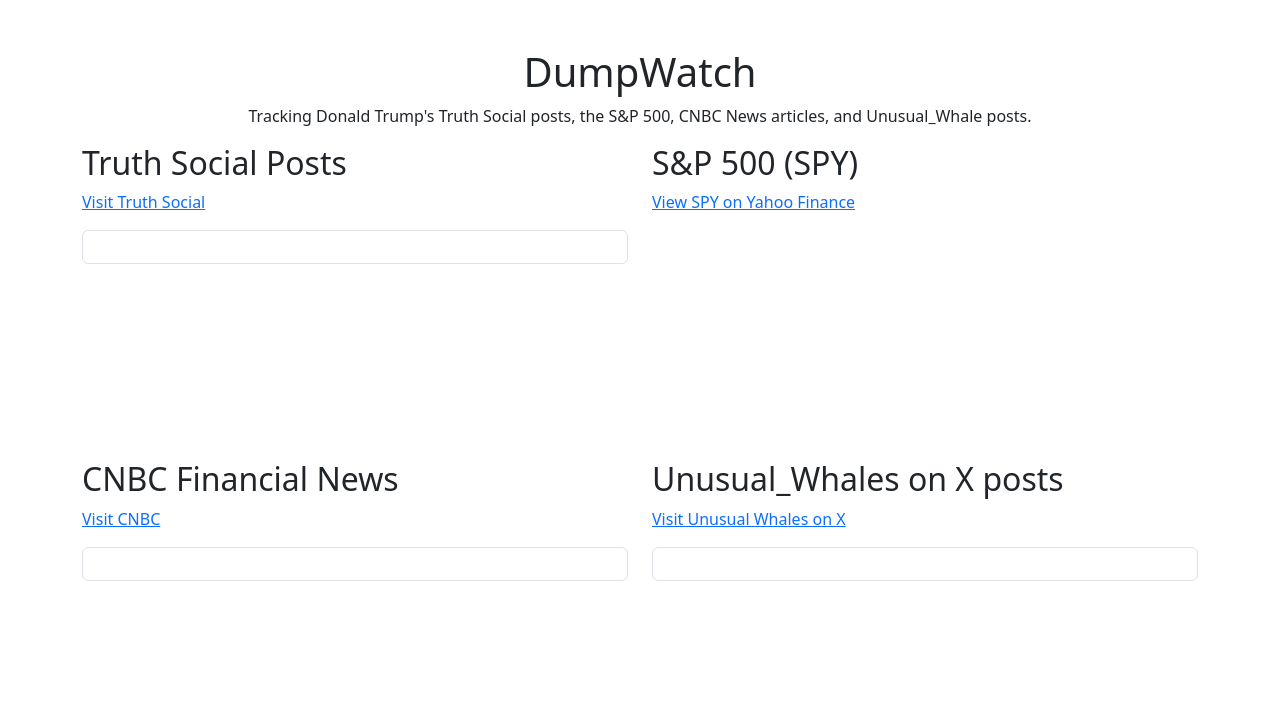
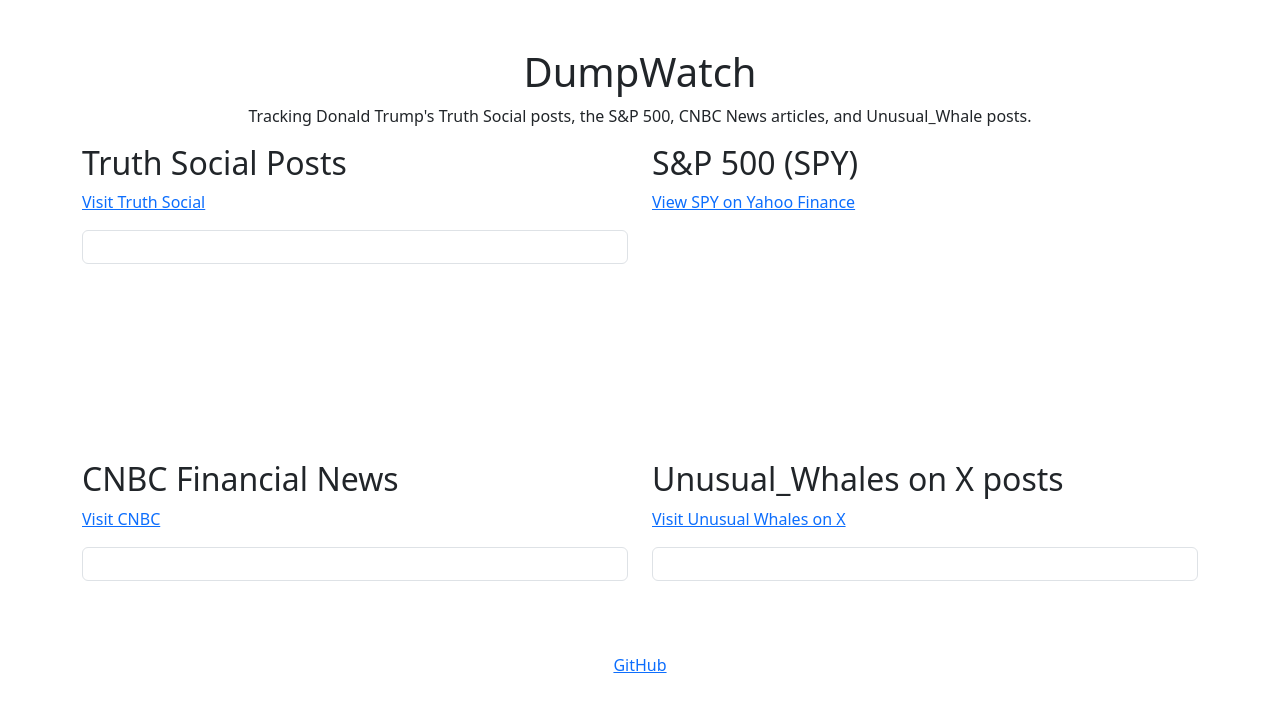
Before and after one commit to blockdoyle/dumpwatch, a plain HTML site: page index.html in a window 1280 px wide. Drawn offline with nearby package versions, Linux system fonts and the light colour scheme; no server answers.

Commit message:
Add footer with GitHub link to index.html

```diff
--- a/index.html
+++ b/index.html
@@ -83,6 +83,13 @@
       </div>
     </div>
 
+    <footer>
+      <div class="d-flex justify-content-center">
+        <ul class="list-unstyled d-flex gap-3">
+          <li><a href="https://github.com/blockdoyle/dumpwatch">GitHub</a></li>
+        </ul>
+      </div>
+    </footer>
     <!-- Bootstrap JS and dependencies -->
     <script src="https://cdn.jsdelivr.net/npm/bootstrap@5.3.0/dist/js/bootstrap.bundle.min.js"></script>
     <script src="scripts/trump-posts.js"></script>
```
